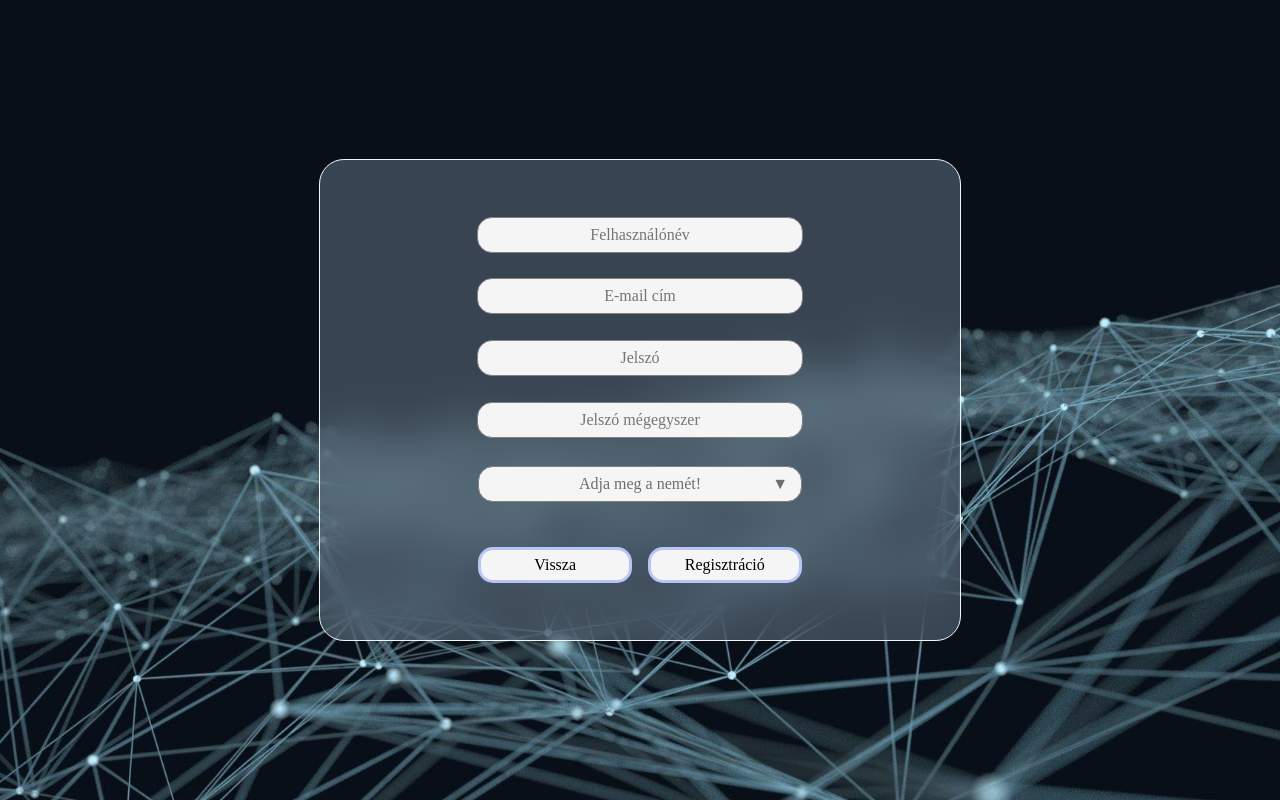
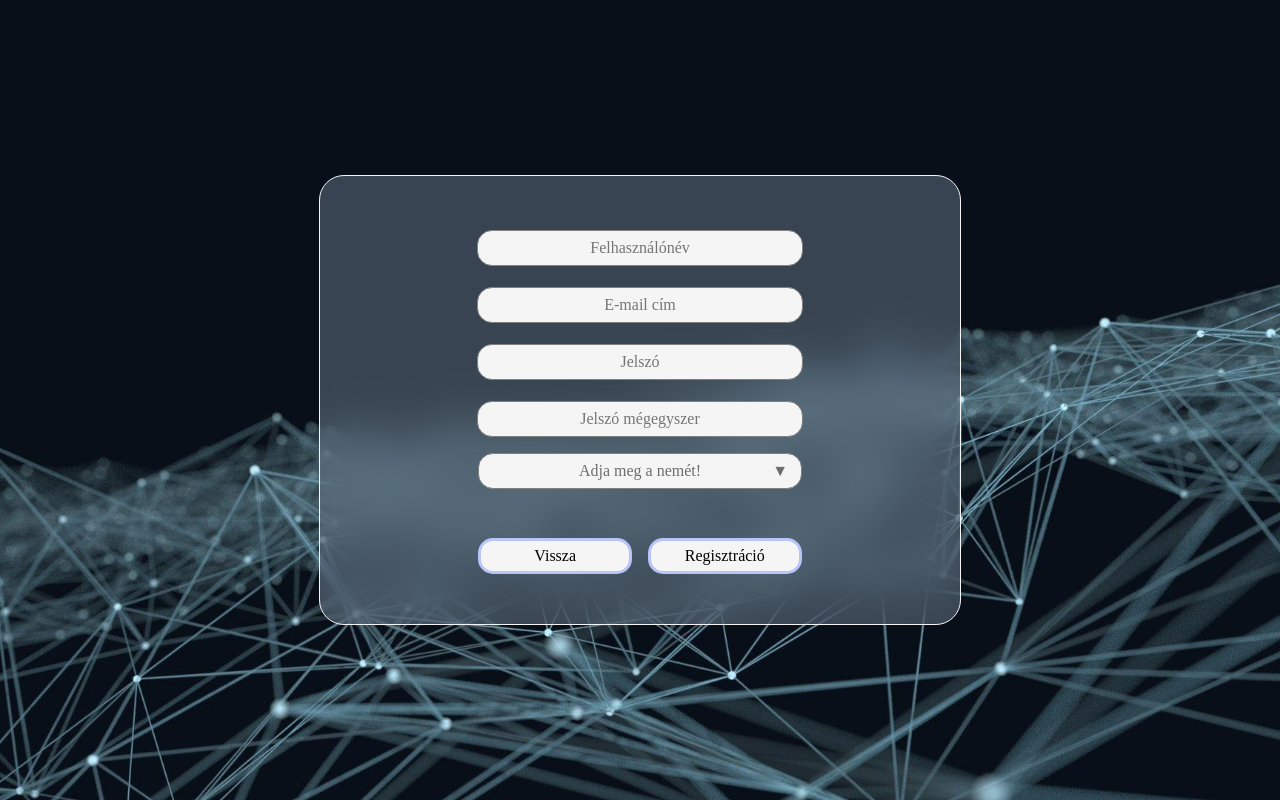
Before and after one commit to JavaJedik/MNIST, a React (Create React App) app in the folder client/: page /register in a window 1280 px wide. Built offline with nearby package versions, Linux system fonts and the light colour scheme.

Commit message:
Újabb javítások a stílusoknál

```diff
--- a/client/src/components/styles.css
+++ b/client/src/components/styles.css
@@ -3,6 +3,12 @@
 Shared Styles
 ------------------------------------------------------------------------------------------------------------------------
 */
+
+/* * {
+    outline: 1px solid red;
+    outline-offset: -1px;
+}*/
+
 
 * {
     font-size: 1rem;
@@ -45,7 +51,7 @@ Login Styles
 .button-style {
     background: whitesmoke;
     text-align: center;
-    margin: 1em 0.5em 0;
+    margin: 1.8em 0.5em 0;
     border: medium solid rgb(185, 197, 246);
     border-radius: 15px;
     transition-duration: 0.8s;
@@ -88,7 +94,7 @@ Login Styles
     left: 50%;
     transform: translate(-50%, -50%);
     width: 40em;
-    height: 20em;
+    height: 22em;
     border-radius: 25px;
     z-index: 0;
 }
@@ -96,7 +102,7 @@ Login Styles
 
 .content {
     position: relative;
-    margin: 0.8em;
+    margin: 0.8em 0 0.5em;
 }
 
 .content-bottom {
@@ -336,7 +342,6 @@ Register Styles
     transition-duration: 0.8s;
     text-align: center;
     cursor: pointer;
-    margin: 0 1em;
 }
 
 .dropbtn-arrow {
@@ -357,7 +362,7 @@ Register Styles
     position: relative;
     display: inline-list-item;
     text-align: center;
-    margin: 1em;
+    margin: 0.5em;
 }
 
 .dropdown-content {
@@ -365,7 +370,6 @@ Register Styles
     position: absolute;
     width: 20.25em;
     height: 7.25em;
-    margin: 0 1em;
     border-radius: 15px;
     background-color: #f1f1f1;
     border: thin solid grey;
@@ -401,7 +405,7 @@ Register Styles
     left: 50%;
     transform: translate(-50%, -50%);
     width: 40em;
-    height: 30em;
+    height: 28em;
     border-radius: 25px;
     z-index: 0;
 }
```
